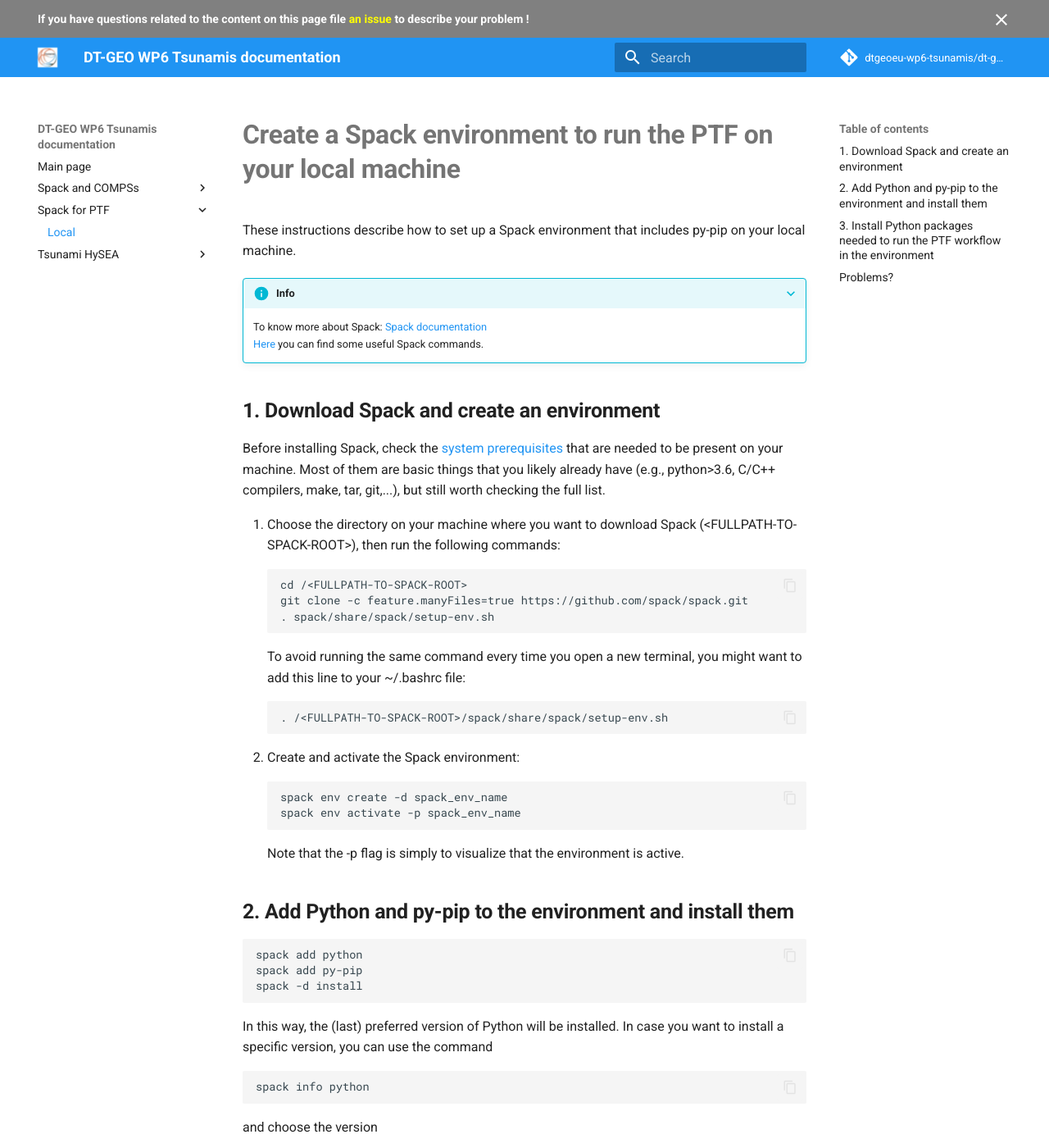
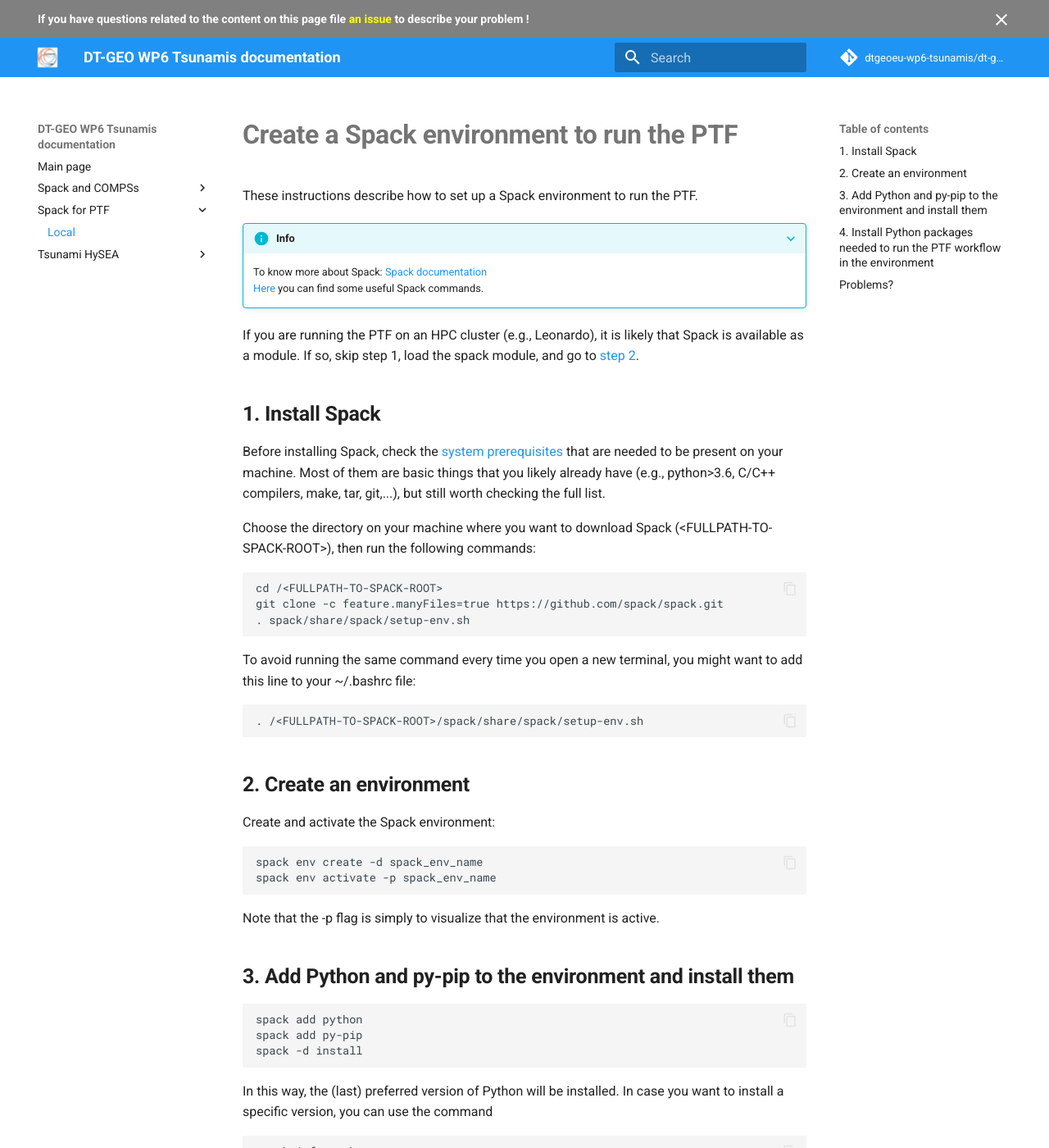
Before and after one commit to dtgeoeu-wp6-tsunamis/dt-geo-wp6-docs, an MkDocs documentation site: the page built from docs/spack-for-ptf/local.md, in a window 1280 px wide and 1400 px high. Shown: the whole window at 82% size. Built offline with MkDocs 1.6.1 and Material for MkDocs 9.7.7, drawn with Linux system fonts in a browser that asks for light colours; comment, search, counter and statistics services are not loaded; some of the changed text lies outside the part shown.

Commit message:
Updated instructions to create a spack environment to run the PTF

````diff
--- a/docs/spack-for-ptf/local.md
+++ b/docs/spack-for-ptf/local.md
@@ -1,14 +1,16 @@
-# **Create a Spack environment to run the PTF on your local machine**
-These instructions describe how to set up a Spack environment that includes py-pip on your local machine.
+# **Create a Spack environment to run the PTF**
+These instructions describe how to set up a Spack environment to run the PTF.
 
 ???+ info
     To know more about Spack: [Spack documentation](https://spack.readthedocs.io/en/latest/)
     [Here](../spack-and-compss/cheat-sheet.md) you can find some useful Spack commands.
 
-## **1. Download Spack and create an environment**
+If you are running the PTF on an HPC cluster (e.g., Leonardo), it is likely that Spack is available as a module. If so, skip step 1, load the spack module, and go to [step 2](#2-create-an-environment).
+
+## **1. Install Spack**
 Before installing Spack, check the [system prerequisites](https://spack.readthedocs.io/en/latest/getting_started.html) that are needed to be present on your machine. Most of them are basic things that you likely already have (e.g., python>3.6, C/C++ compilers, make, tar, git,...), but still worth checking the full list.
 
-1. Choose the directory on your machine where you want to download Spack (<FULLPATH-TO-SPACK-ROOT\>), then run the following commands:
+Choose the directory on your machine where you want to download Spack (<FULLPATH-TO-SPACK-ROOT\>), then run the following commands:
 ```
 cd /<FULLPATH-TO-SPACK-ROOT>
 git clone -c feature.manyFiles=true https://github.com/spack/spack.git
@@ -18,14 +20,15 @@ To avoid running the same command every time you open a new terminal, you might
 ```
 . /<FULLPATH-TO-SPACK-ROOT>/spack/share/spack/setup-env.sh
 ```
-2. Create and activate the Spack environment:
+## **2. Create an environment**
+Create and activate the Spack environment:
 ```
 spack env create -d spack_env_name
 spack env activate -p spack_env_name
 ```
 Note that the -p flag is simply to visualize that the environment is active.
 
-## **2. Add Python and py-pip to the environment and install them**
+## **3. Add Python and py-pip to the environment and install them**
 ```
 spack add python
 spack add py-pip
@@ -39,12 +42,13 @@ and choose the version
 ```
 spack add pyhton@version
 ```
-Now you should have an environment with py-pip installed. You can do `spack find` to see which packages have been installed.
+Now you should have an environment with python and py-pip installed. You can do `spack find` to see which packages have been installed.
 If something failed, check our [troubleshooting guide](../spack-and-compss/troubleshooting.md).
 
-## **3. Install Python packages needed to run the PTF workflow in the environment**
+## **4. Install Python packages needed to run the PTF workflow in the environment**
 
-Download the file [requirements.txt](requirements.txt){:download} and type the following command
+The required python packages are listed in the file `requirements.txt` which can be found in the tsunami-digital-twin repo or downloaded [here](requirements.txt){:download}.
+Type the following command:
 ```
 pip install -r requirements.txt
 ```
````
Also changed, not shown: docs/index.md (+1 -1 lines).
